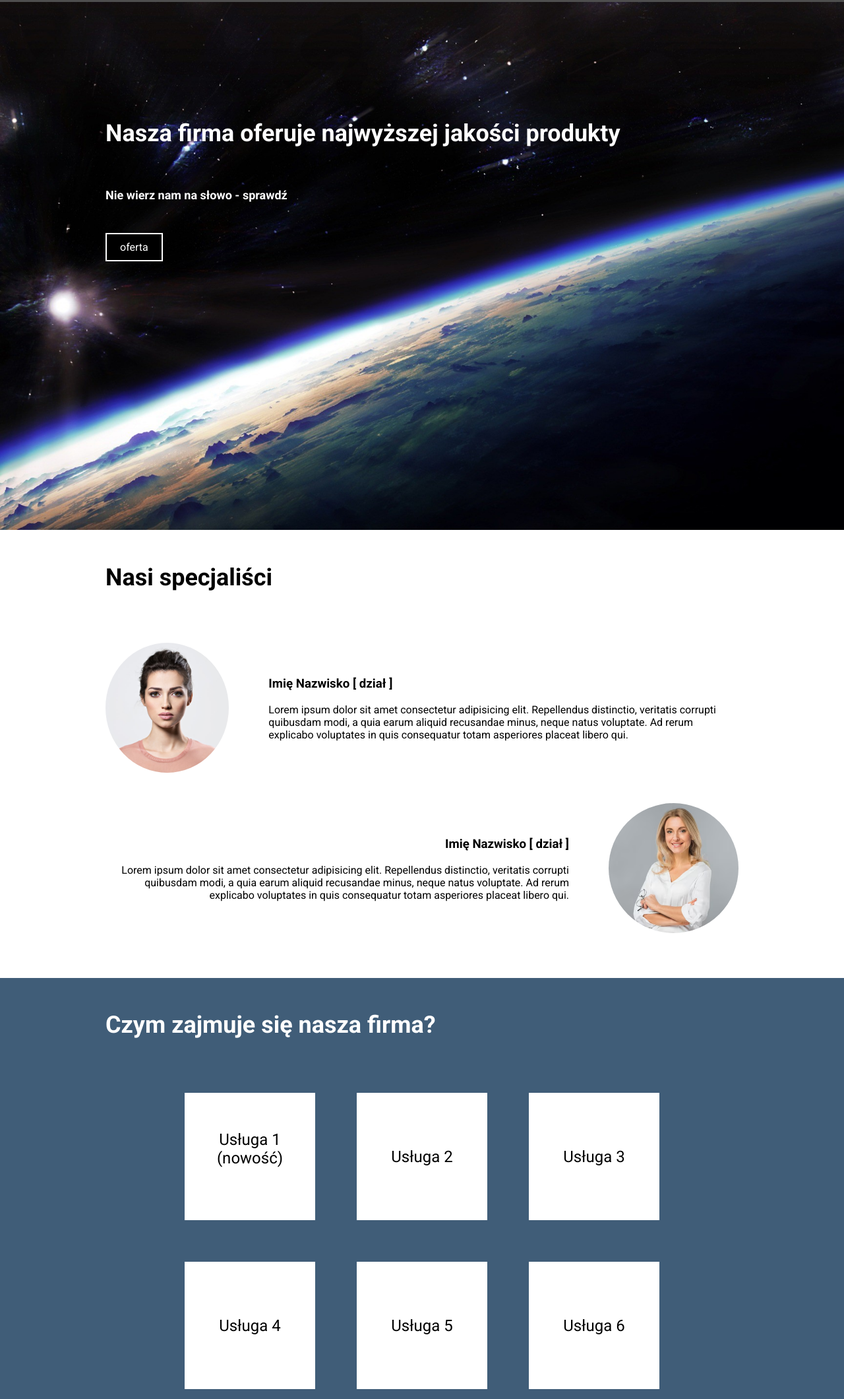
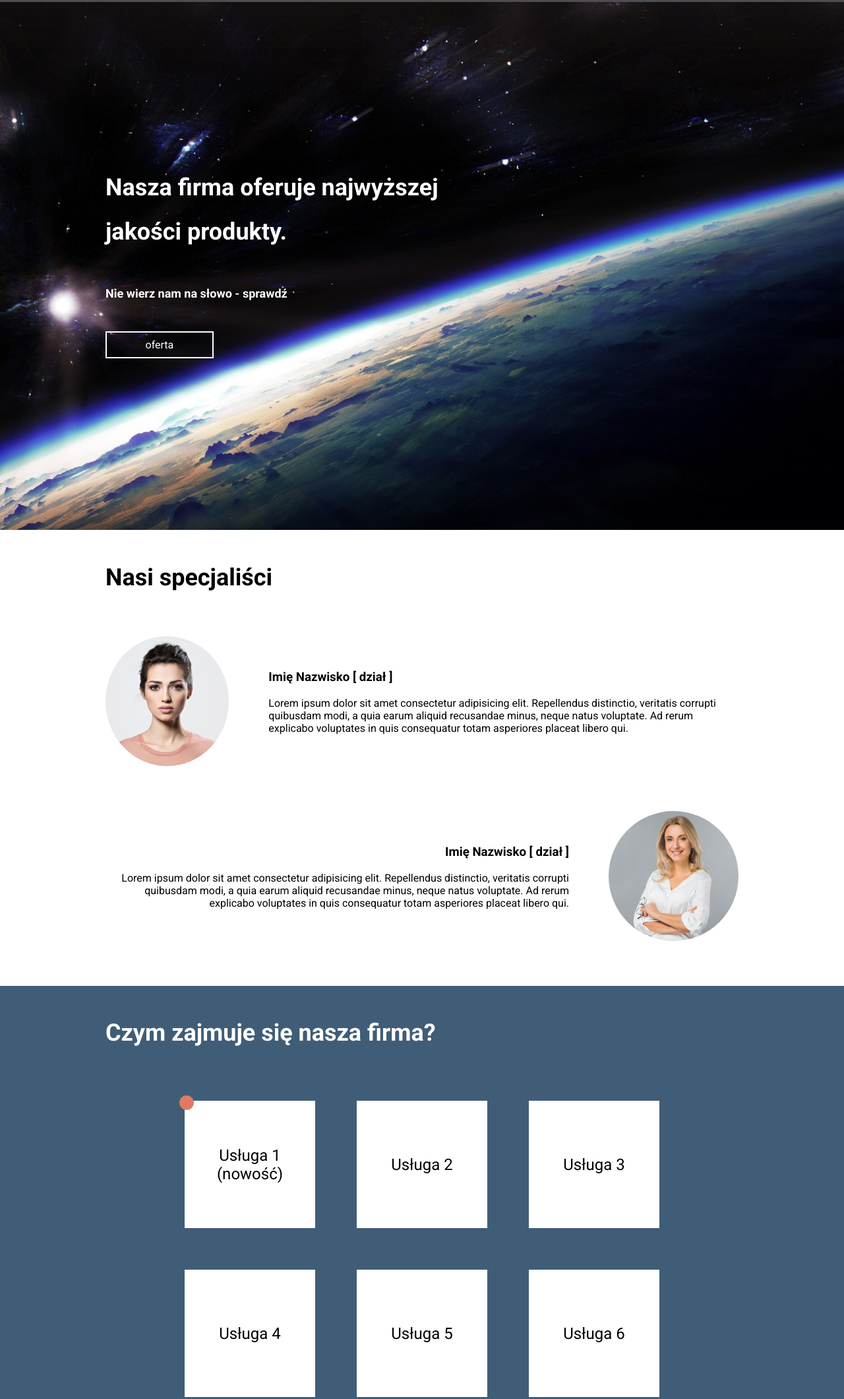
Before and after one commit to kasiawejcht/Desktop-project, a plain HTML site: page Projekt desktop/Desktop-project/index.html in a window 1280 px wide. Shown: the part 47-2167 px from the top of the page at 66% size. Drawn offline with Linux system fonts and the light colour scheme.

Commit message:
Add files via upload
changes

```diff
--- a/Projekt desktop/Desktop-project/index.html
+++ b/Projekt desktop/Desktop-project/index.html
@@ -27,14 +27,14 @@
         <div class="company">moja firma</div>
         <ul class="nav-list">
           <li class="nav-item">
-            <a href="#o nas" class="nav-link">o nas</a>
+            <a href="#about us" class="nav-link">o nas</a>
           </li>
           <li class="nav-item">
-            <a href="#oferta" class="nav-link">oferta</a>
+            <a href="#offer" class="nav-link">oferta</a>
           </li>
           <li class="nav-tem">
             <a
-              href="#kontakt"
+              href="#contact"
               class="nav-link nav-link--disabled"
               aria-disabled="true"
               >kontakt</a
@@ -44,21 +44,22 @@
       </nav>
     </div>
     <main>
-      <div class="main-background">
-        <div class="main-content container">
-          <h1 class="main-title">
-            Nasza firma oferuje najwyższej jakości produkty
-          </h1>
-          <p class="main-title-second">Nie wierz nam na słowo - sprawdź</p>
+      <div class="overlay">
+        <div class="main-background">
+          <div class="main-content container">
+            <h1 class="main-title">Nasza firma oferuje najwyższej</h1>
+            <h1 class="main-title-first">jakości produkty.</h1>
+            <p class="main-title-second">Nie wierz nam na słowo - sprawdź</p>
 
-          <a href="#offer" class="main-button">oferta</a>
+            <a href="#offer" class="main-button">oferta</a>
+          </div>
         </div>
       </div>
     </main>
 
     <div class="container specialist-container">
       <h2 class="specialists-header">Nasi specjaliści</h2>
-      <div class="specialists" id="o nas">
+      <div class="specialists" id="about us">
         <div class="specialist">
           <img class="specialist-image left-image" src="kobieta.jpg" />
           <div class="specialist-info text">
@@ -88,31 +89,31 @@
       </div>
     </div>
 
-    <div class="offer" id="oferta">
+    <div class="offer" id="offer">
       <div class="container">
-        <div class="oferta-header">Czym zajmuje się nasza firma?</div>
-        <div class="container oferta-container">
-          <div class="oferta-box">
-            <div class="oferta-box-text">
+        <h2 class="offer-header">Czym zajmuje się nasza firma?</h2>
+        <div class="container offer-container">
+          <div class="offer-box">
+            <span class="offer-box-text">
               Usługa 1
-              <p class="new">(nowość)</p>
-            </div>
-            <div class="oferta-box-circle"></div>
+              <span class="new">(nowość)</span>
+            </span>
+            <div class="offer-box-circle"></div>
           </div>
-          <div class="oferta-box">
-            <div class="oferta-box-text">Usługa 2</div>
+          <div class="offer-box">
+            <span class="offer-box-text">Usługa 2</span>
           </div>
-          <div class="oferta-box">
-            <div class="oferta-box-text">Usługa 3</div>
+          <div class="offer-box">
+            <span class="offer-box-text">Usługa 3</span>
           </div>
-          <div class="oferta-box">
-            <div class="oferta-box-text">Usługa 4</div>
+          <div class="offer-box">
+            <span class="offer-box-text">Usługa 4</span>
           </div>
-          <div class="oferta-box">
-            <div class="oferta-box-text">Usługa 5</div>
+          <div class="offer-box">
+            <span class="offer-box-text">Usługa 5</span>
           </div>
-          <div class="oferta-box">
-            <div class="oferta-box-text">Usługa 6</div>
+          <div class="offer-box">
+            <span class="offer-box-text">Usługa 6</span>
           </div>
         </div>
       </div>
--- a/Projekt desktop/Desktop-project/style.css
+++ b/Projekt desktop/Desktop-project/style.css
@@ -9,6 +9,7 @@ html {
   width: 960px;
   margin: 0 auto;
   justify-content: center;
+  align-items: center;
 }
 .navbar {
   background-color: #4e4e4e;
@@ -54,13 +55,23 @@ nav a {
 .nav-link.nav-link--disabled {
   cursor: not-allowed;
 }
-
+.overlay {
+  width: 100%;
+  top: 0;
+  left: 0;
+  right: 0;
+  bottom: 0;
+  background-color: rgba(0, 0, 0, 0.5);
+  z-index: 2;
+}
 .main-background {
   height: 100vh;
   width: 100%;
   color: #fff;
   background-size: cover;
   background-image: url(tapeta.jpg);
+  align-items: center;
+  display: flex;
 }
 
 .main-title {
@@ -68,7 +79,13 @@ nav a {
   font-size: 36px;
   font-weight: 700;
   margin-top: 0;
-  padding-top: 178px;
+  text-align: left;
+}
+.main-title-first {
+  color: white;
+  font-size: 36px;
+  font-weight: 700;
+  margin-top: 0;
   text-align: left;
   margin-bottom: 62px;
 }
@@ -79,10 +96,9 @@ nav a {
 }
 
 .main-button {
-  background-color: #000;
   color: #fff;
   border: 2px solid #fff;
-  padding: 10px 20px;
+  padding: 9px 58.5px;
   font-size: 16px;
   cursor: pointer;
   transition: all 1s ease-in-out;
@@ -103,14 +119,9 @@ nav a {
   padding-top: 51px;
   font-size: 36px;
   text-align: left;
-  margin-bottom: 78px;
+  margin-bottom: 68px;
 }
 
-.specialist {
-  display: flex;
-  align-items: center;
-  margin-top: 0;
-}
 .specialist-image {
   height: 197px;
   width: 197px;
@@ -128,41 +139,43 @@ nav a {
 .specialist-info {
   margin-top: 0;
 }
+.specialist {
+  display: flex;
+  align-items: center;
+  margin-top: 0;
+}
 .specialist:nth-child(odd) {
-  display: flex;
-  flex-direction: row;
   text-align: left;
-  align-items: center;
-  margin-bottom: 46px;
+  margin-bottom: 68px;
 }
 .specialist:nth-child(even) {
-  display: flex;
   flex-direction: row-reverse;
   text-align: right;
-  align-items: center;
 }
 .offer {
   background-color: #405d78;
   height: 100%;
   padding-bottom: 64px;
 }
-.oferta-header {
+.offer-header {
   color: white;
   font-weight: 700;
   display: flex;
   font-size: 36px;
   padding-top: 50px;
   padding-bottom: 82px;
+  margin-bottom: 0px;
+  margin-top: 0px;
 }
 
-.oferta-container {
+.offer-container {
   display: grid;
   grid-template-columns: 198px 198px 198px;
   grid-template-rows: 193px 193px;
   justify-content: center;
   grid-gap: 63px;
 }
-.oferta-box {
+.offer-box {
   display: flex;
   width: 198px;
   height: 193px;
@@ -170,9 +183,10 @@ nav a {
   align-items: center;
   justify-content: center;
   text-align: center;
+  position: relative;
 }
 
-.oferta-box:hover {
+.offer-box:hover {
   animation-name: grow;
   animation-duration: 0.5s;
   transform: scale(1.05);
@@ -187,14 +201,14 @@ nav a {
   }
 }
 
-.oferta-box-text {
+.offer-box-text {
   font-size: 24px;
   padding-bottom: 0;
 }
 .new {
   margin-top: 0;
 }
-.oferta-box-circle {
+.offer-box-circle {
   width: 22px;
   height: 22px;
   position: absolute;
```
